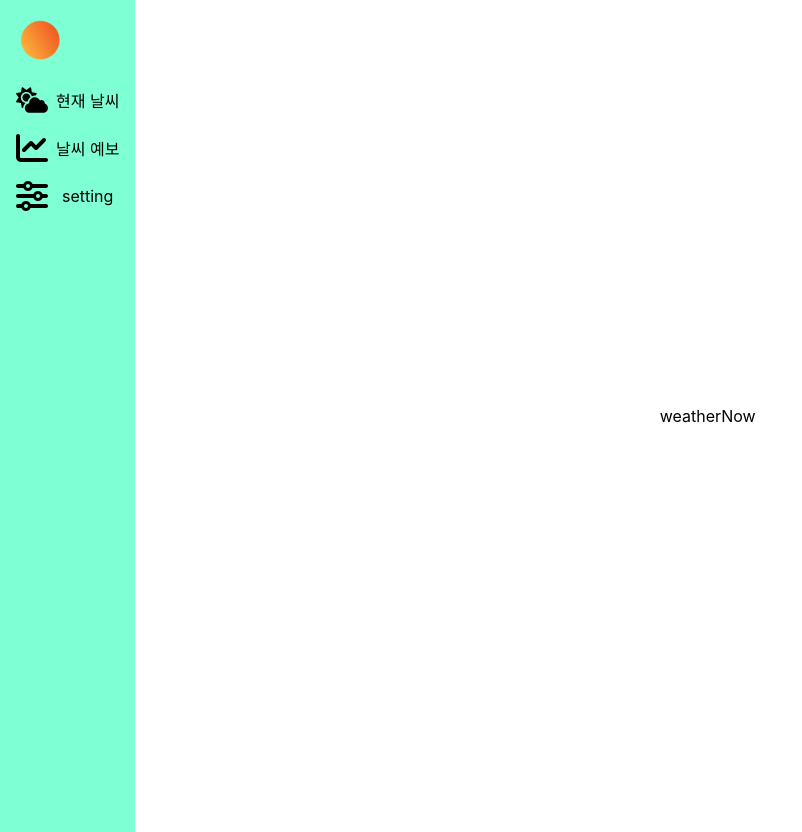
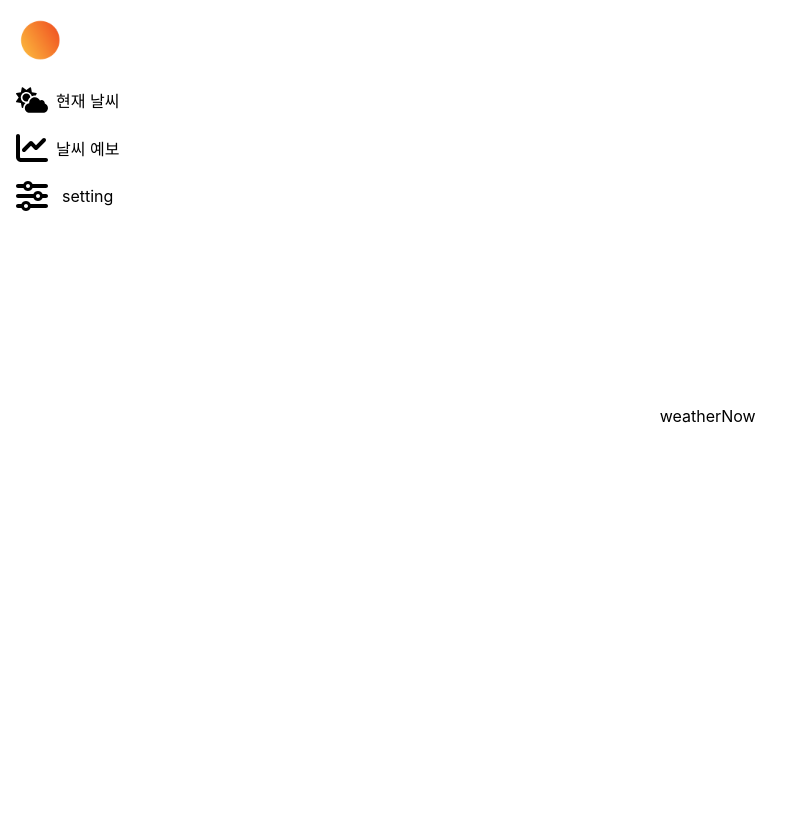
Before and after one commit to ShinHEE-git/weather-app, a React (Create React App) app: page / in a window 1280 px wide. Shown: the whole page, without its empty margins (0-802 px from the left). Built offline with nearby package versions, Linux system fonts and the light colour scheme.

Commit message:
sidebar 색상 변경

```diff
--- a/src/App.css
+++ b/src/App.css
@@ -51,7 +51,7 @@ a {
 nav {
     width: fit-content;
     height: 100vh;
-    background-color: aquamarine;
+    background-color: rgb(255, 255, 255);
     padding: 1em;
 }
 
```
